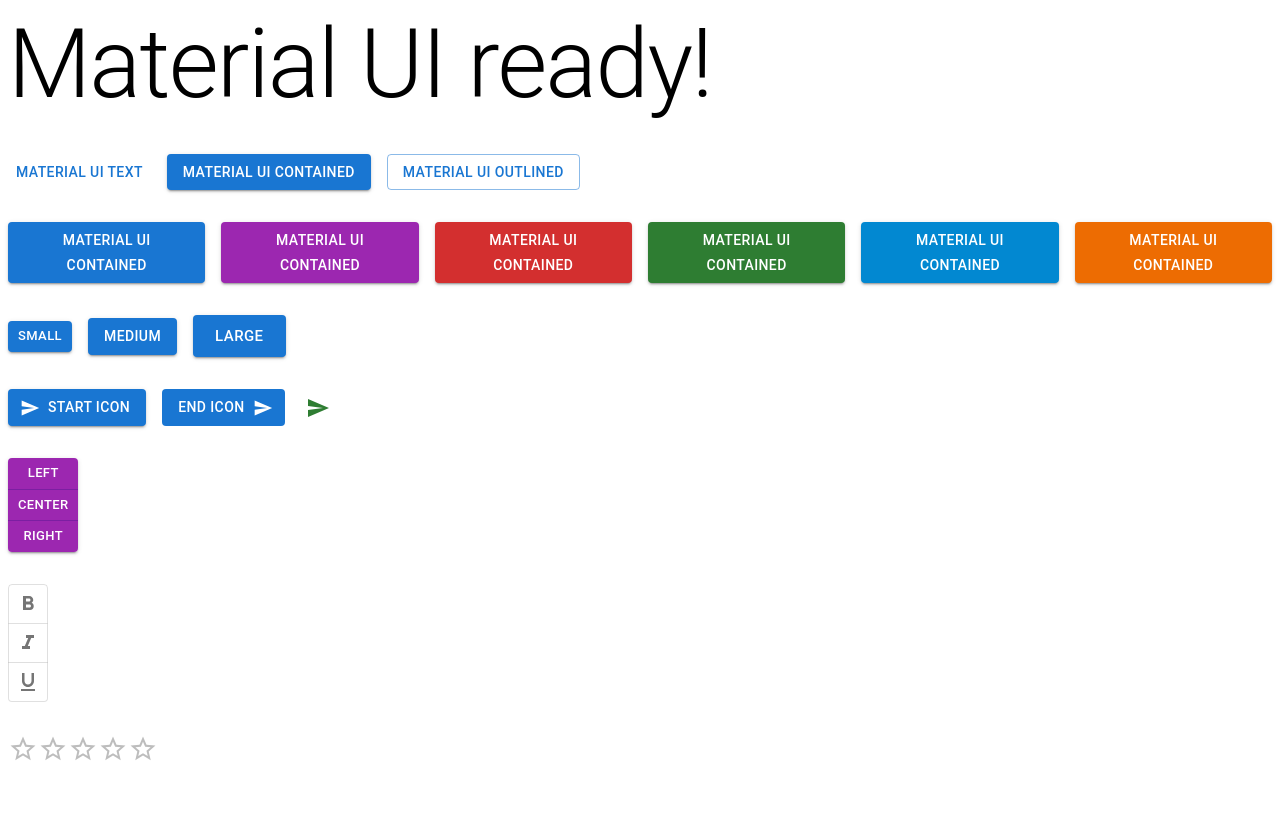
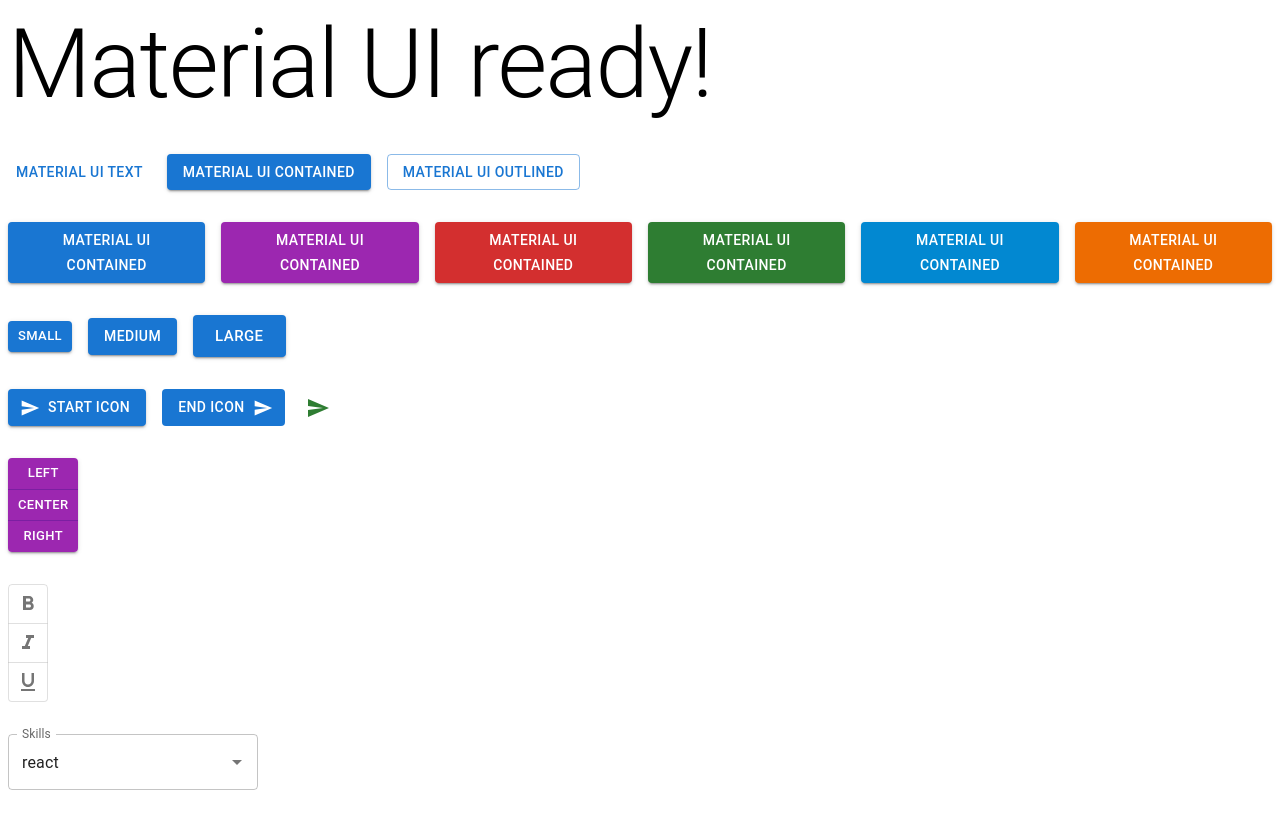
Before and after one commit to xiraynedev/material-ui-demo, a Next.js app: page / in a window 1280 px wide. Before the commit the page ends 800 px from the top, so only its background shows below. Built offline with nearby package versions, Linux system fonts and the light colour scheme.

Commit message:
add MuiAutocomplete component

```diff
--- /dev/null
+++ b/components/MuiAutocomplete.tsx
@@ -0,0 +1,24 @@
+import Stack from '@mui/material/Stack';
+import Autocomplete from '@mui/material/Autocomplete';
+import TextField from '@mui/material/TextField';
+import { ChangeEvent, useState } from 'react';
+
+export default function MuiAutocomplete() {
+  const skills = ['react', 'typescript', 'next.js'];
+  const [value, setValue] = useState<string | null>('react');
+
+  const handleChange = (event: ChangeEvent<{}>, newValue: string | null) => {
+    setValue(newValue);
+  };
+
+  return (
+    <Stack width='250px' marginY={4}>
+      <Autocomplete
+        options={skills}
+        renderInput={params => <TextField {...params} label='Skills' />}
+        value={value}
+        onChange={handleChange}
+      />
+    </Stack>
+  );
+}
--- a/pages/index.tsx
+++ b/pages/index.tsx
@@ -1,4 +1,5 @@
 import Typography from "@mui/material/Typography";
+import MuiAutocomplete from "../components/MuiAutocomplete";
 import MuiButton from "../components/MuiButton";
 import MuiCheckbox from "../components/MuiCheckbox";
 import MuiRadioButton from "../components/MuiRadioButton";
@@ -18,7 +19,8 @@
       {/* <MuiSelect /> */}
       {/* <MuiRadioButton />
       <MuiCheckbox /> */}
-      <MuiRating />
+      {/* <MuiRating /> */}
+      <MuiAutocomplete />
     </div>
   )
 }
```
